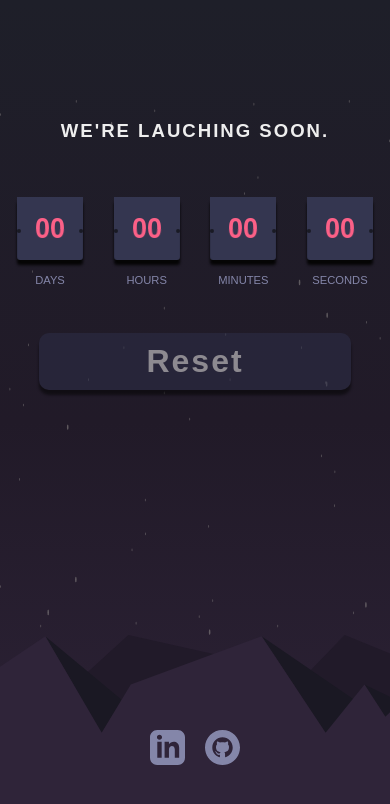
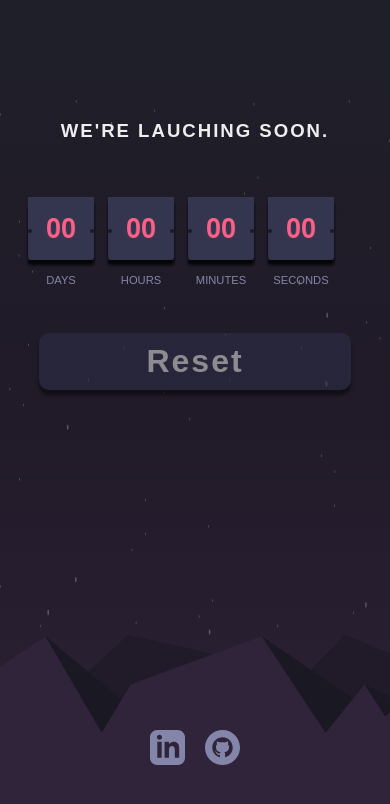
Before and after one commit to DARQ-Envoy/Countdown-timer, a React (Create React App) app: page / in a window 390 px wide. Shown: the top 804 px of the page. Built offline with nearby package versions, Linux system fonts and the light colour scheme.

Commit message:
Removed overflow property for the mobile layout

```diff
--- a/src/index.css
+++ b/src/index.css
@@ -674,9 +674,9 @@ body {
   background: linear-gradient(#1e1f29, #211a28, #2e2338);
   height: 100vh;
   padding-top: 150px;
-  overflow-y: hidden;
   position: relative;
   scroll-behavior: smooth;
+  overflow: hidden;
 }
 
 #root {
@@ -993,6 +993,10 @@ ul li:first-child {
 @media screen and ((max-width: 700px)) {
   body {
     padding-top: 80px;
+    overflow: unset;
+  }
+  #root {
+    width: 100vw;
   }
   header {
     margin: 20px 30px 10px;
@@ -1005,6 +1009,10 @@ ul li:first-child {
   }
   main {
     height: 70%;
+    width: 100%;
+  }
+  .time {
+    width: 80%;
   }
   footer {
     height: 30%;
--- a/src/scss/index.scss
+++ b/src/scss/index.scss
@@ -13,9 +13,9 @@ body{
     background: linear-gradient(hsl(235, 16%, 14%), hsl(268, 22%, 13%) , hsl(271, 23%, 18%) );
     height: 100vh;
     padding-top: 150px;
-    overflow-y: hidden;
     position: relative;
     scroll-behavior: smooth;
+    overflow: hidden;
 }
 
 #root{
@@ -224,7 +224,6 @@ footer{
     translate: -50% -50%;
     z-index: 10;
     border-radius: 10px;
-    // display: none;
  }
  .set-values{
     height: 81%;
@@ -313,6 +312,10 @@ footer{
  @include media((max-width:700px)){
     body{
         padding-top: 80px;
+        overflow: unset;
+    }
+    #root{
+        width: 100vw;
     }
     header{
         margin: 20px 30px 10px;
@@ -326,6 +329,10 @@ footer{
 
     main{
         height: 70%;
+        width: 100%;
+    }
+    .time{
+        width: 80%;
     }
     footer{
         height: 30%;
```
